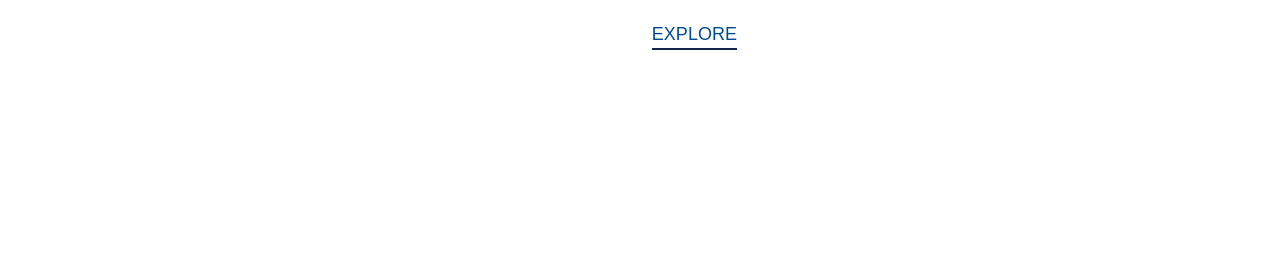
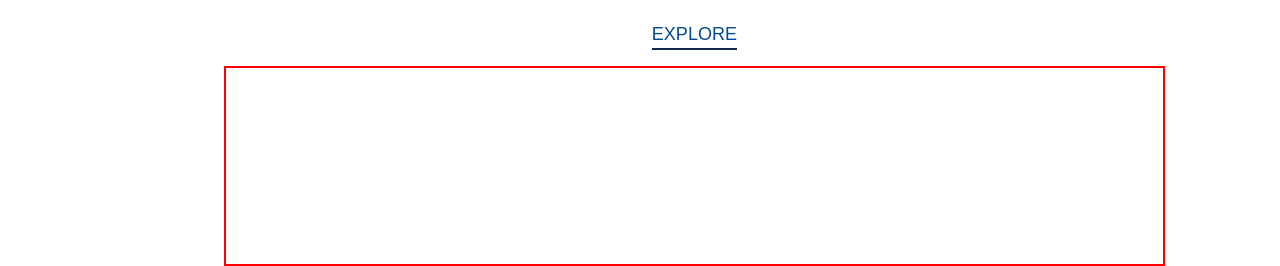
Before and after one commit to Sandipmaury/affable-scissors-7552, a React (Create React App) app: page /explore in a window 1280 px wide. Shown: the part 2411-2677 px from the top of the page. Before the commit the page ends 2461 px from the top, so only its background shows below. Built offline with nearby package versions, Linux system fonts and the light colour scheme.

Commit message:
adding some code

```diff
--- a/src/components/Slicker/SliderTwo.jsx
+++ b/src/components/Slicker/SliderTwo.jsx
@@ -1,6 +1,7 @@
 import React from 'react';
 import Slider from "react-slick";
-import "./SliderTwo.css"
+import "./SliderTwo.css";
+
 const SliderTwo = () =>  {
 
     const settings = {
--- a/src/routes/ExplorePage.css
+++ b/src/routes/ExplorePage.css
@@ -129,3 +129,12 @@ a {
     border-bottom: 2px solid #12284c;
     margin-top: 1rem;
 }
+
+.sectionFive_text{
+    border: 2px solid red;
+    width: 75%;
+    height: 200px;
+    position: relative;
+    top: 8rem;
+    left: 14rem;
+}
--- a/src/routes/ExplorePage.jsx
+++ b/src/routes/ExplorePage.jsx
@@ -64,6 +64,9 @@ const ExplorePage = () => {
         <a href="" style={{color:"rgb(0, 75, 145)"}}>Explore</a>
         </div>
       </div>
+      <div className='sectionFive_text'>
+
+      </div>
     </div>
   )
 }
```
